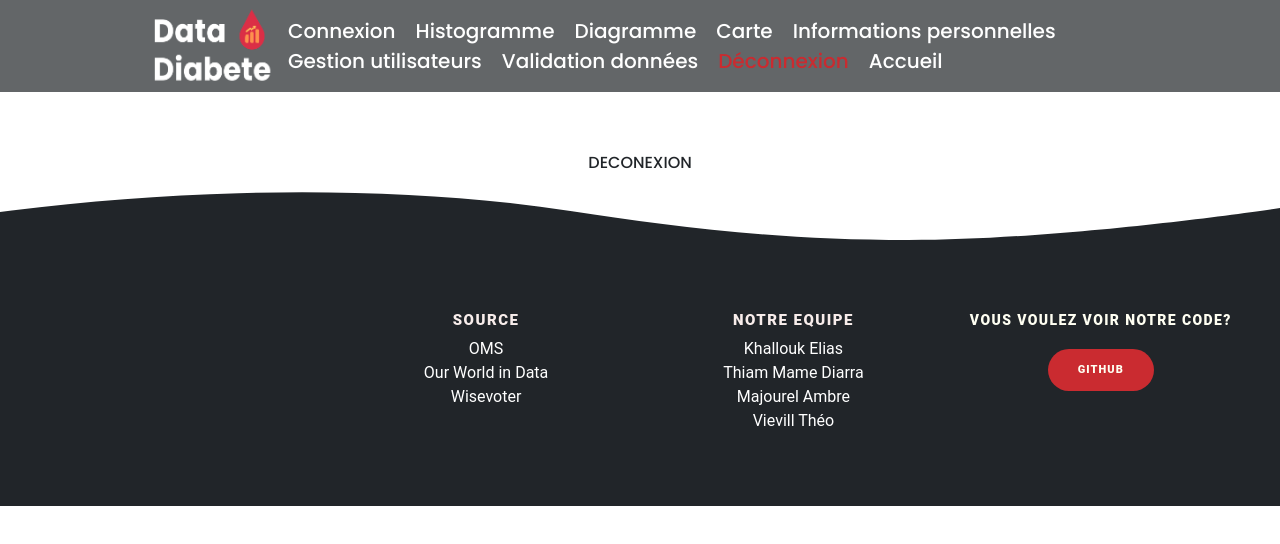
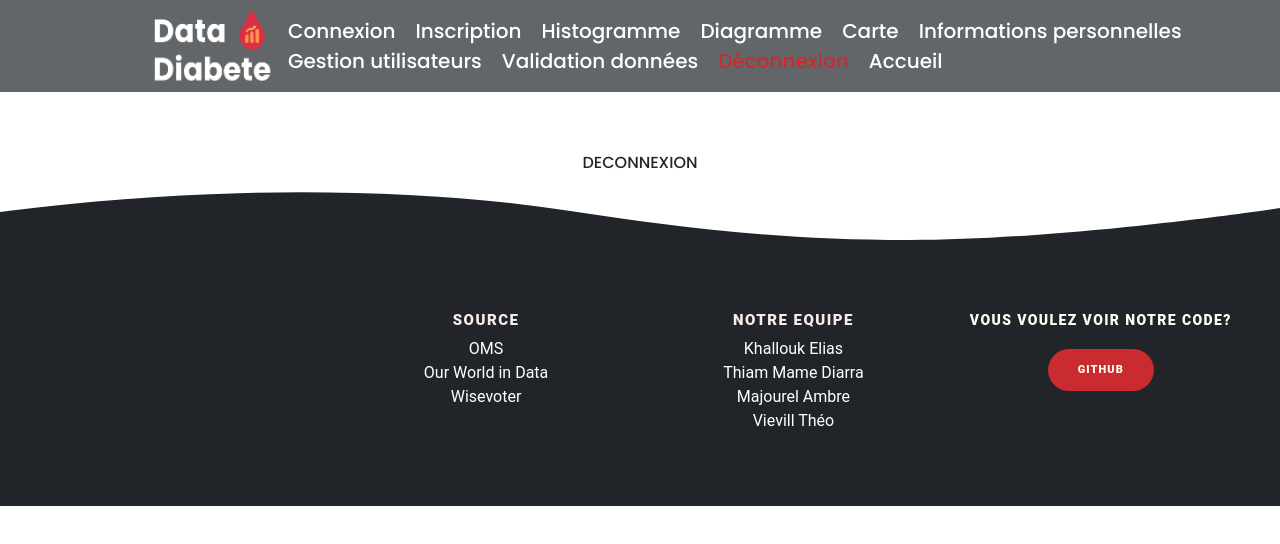
Before and after one commit to EliasKhallouk/DataDiabete, a Vue app in the folder front/: page /deconnexion in a window 1280 px wide. Shown: the top 544 px of the page. Built offline with nearby package versions, Linux system fonts and the light colour scheme; grey boxes are pictures that could not be loaded; what highcharts-vue would draw is missing.

Commit message:
inscription utilisateurs

```diff
--- a/front/src/components/NavBar.vue
+++ b/front/src/components/NavBar.vue
@@ -4,6 +4,7 @@
     <div class="menu-icon" @click="toggleMenu">Menu</div>
     <div class="nav-links" :class="{ 'show-menu': isMenuOpen }" @mouseleave="closeMenu">
       <router-link to="/connexion">Connexion</router-link>
+      <router-link to="/inscription">Inscription</router-link>
       <router-link to="/histogramme">Histogramme</router-link>
       <router-link to="/diagramme">Diagramme</router-link>
       <router-link to="/carte">Carte</router-link>
--- a/front/src/router/index.js
+++ b/front/src/router/index.js
@@ -21,6 +21,11 @@ const routes = [
     path: '/connexion',
     name: 'connexion',
     component: () => import('../views/ConnexionView.vue')
+  },
+  {
+    path: '/inscription',
+    name: 'inscription',
+    component: () => import('../views/InscriptionView.vue')
   },
   {
     path: '/carte',
--- a/front/src/views/DeconnexionView.vue
+++ b/front/src/views/DeconnexionView.vue
@@ -1,7 +1,7 @@
 <template>
   <div class="body-diagramme-bare">
     <p>
-      DECONEXION
+      DECONNEXION
     </p>
   </div>
 </template>
```
